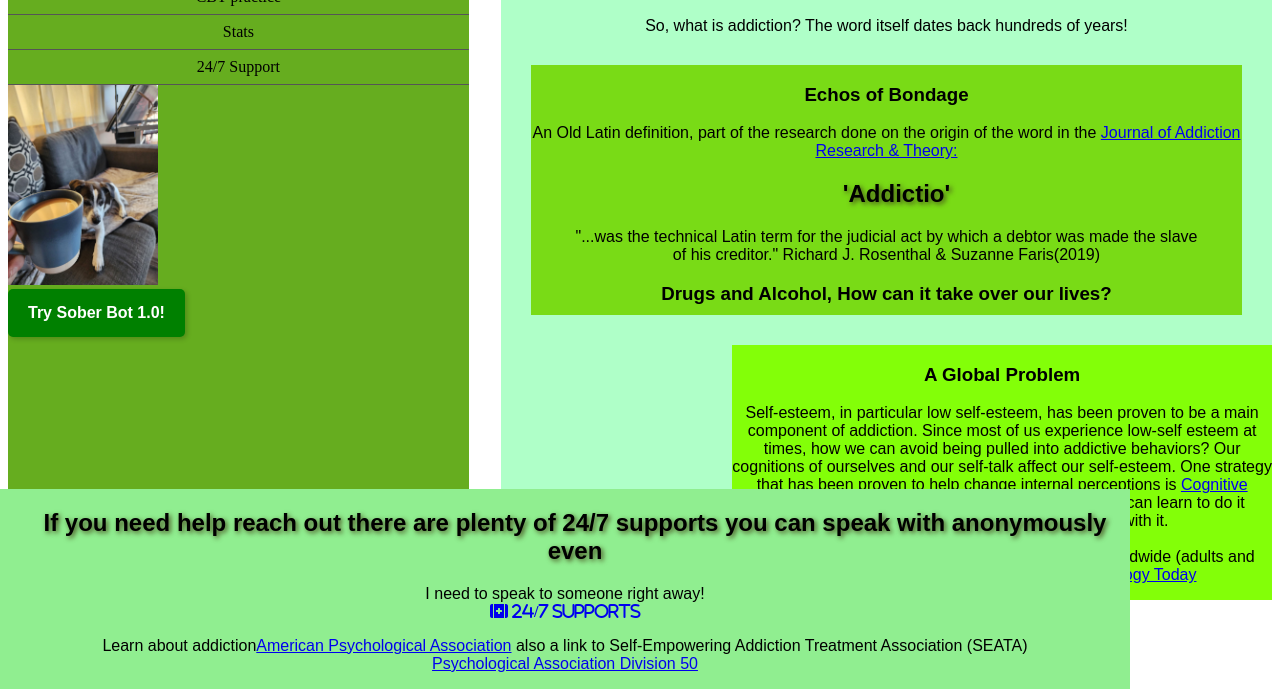
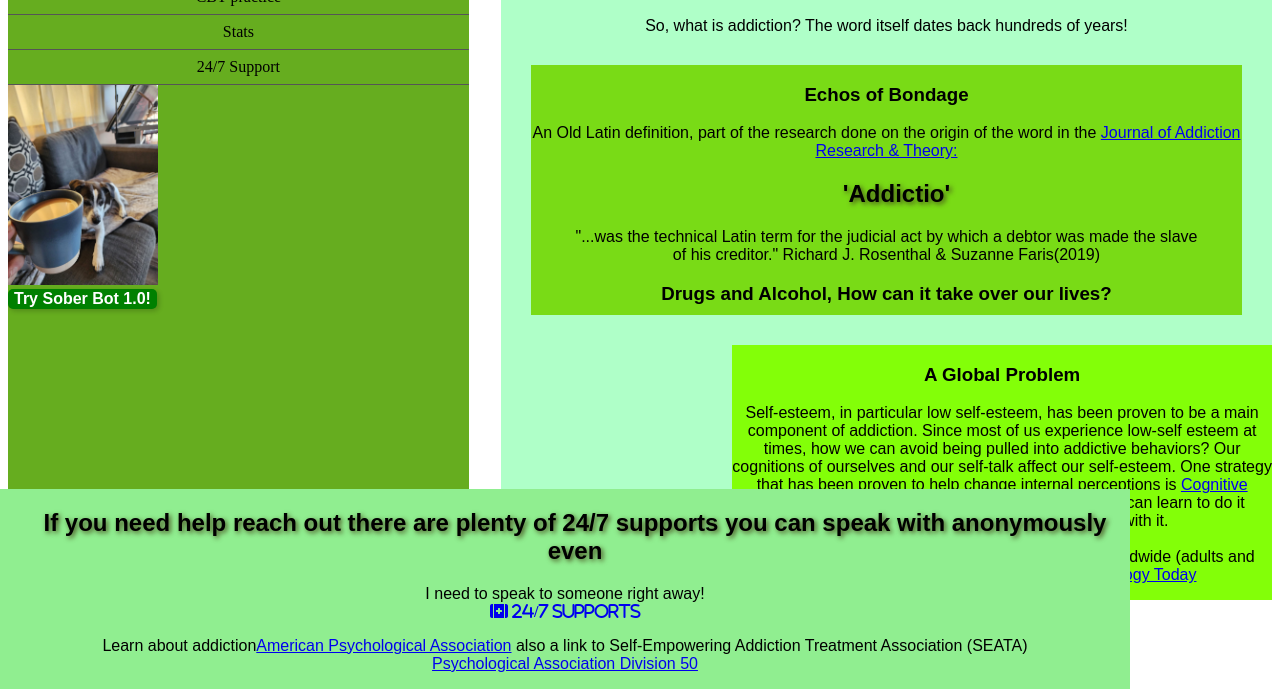
Before and after one commit to ModifyMe1/Roots-of-addiction, a website: page src/index.html in a window 1280 px wide. Shown: the part 111-800 px from the top of the page. Drawn offline with nearby package versions, Linux system fonts and the light colour scheme.

Commit message:
Update style.css

```diff
--- a/src/style.css
+++ b/src/style.css
@@ -75,7 +75,8 @@ li a:hover {
   /* Existing button styles */
   background-color: green;
   color: white;
-  padding: 15px 20px;
+
+
   border: none;
   cursor: pointer;
   border-radius: 5px;
```
